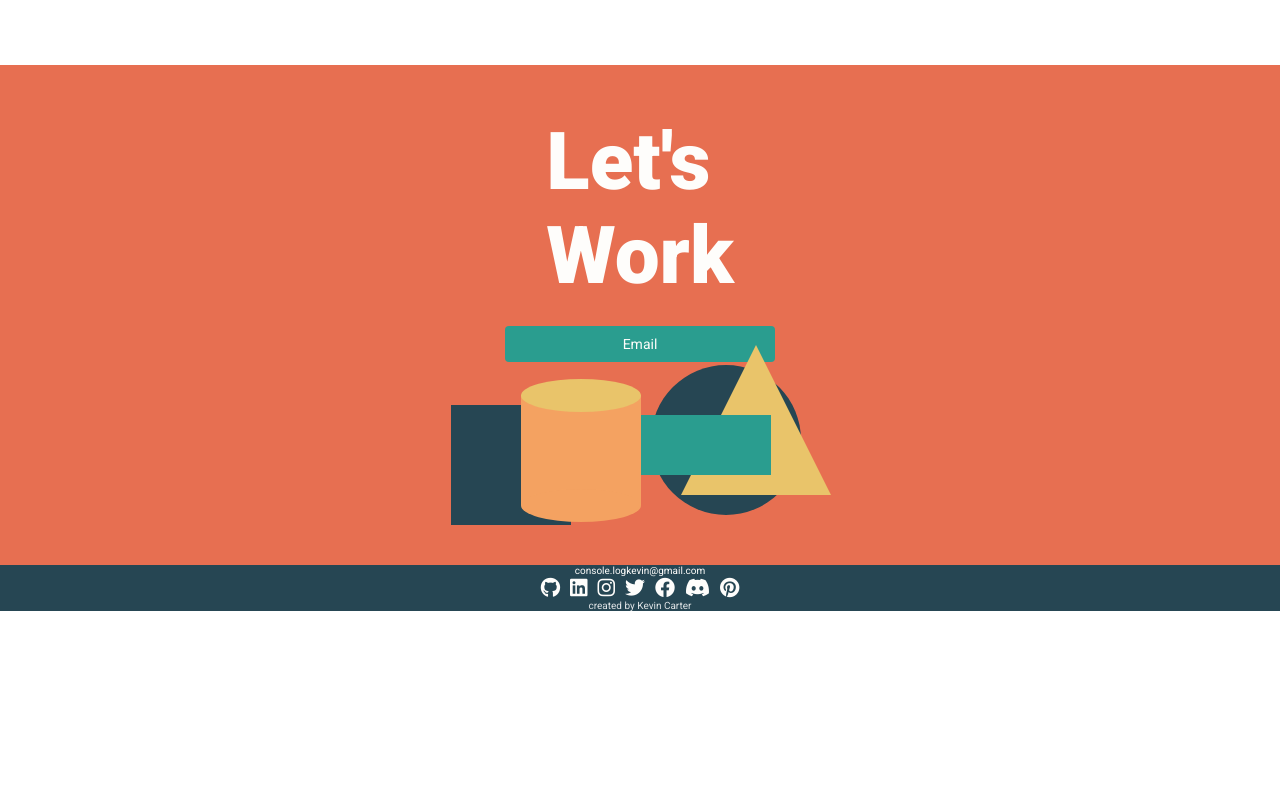
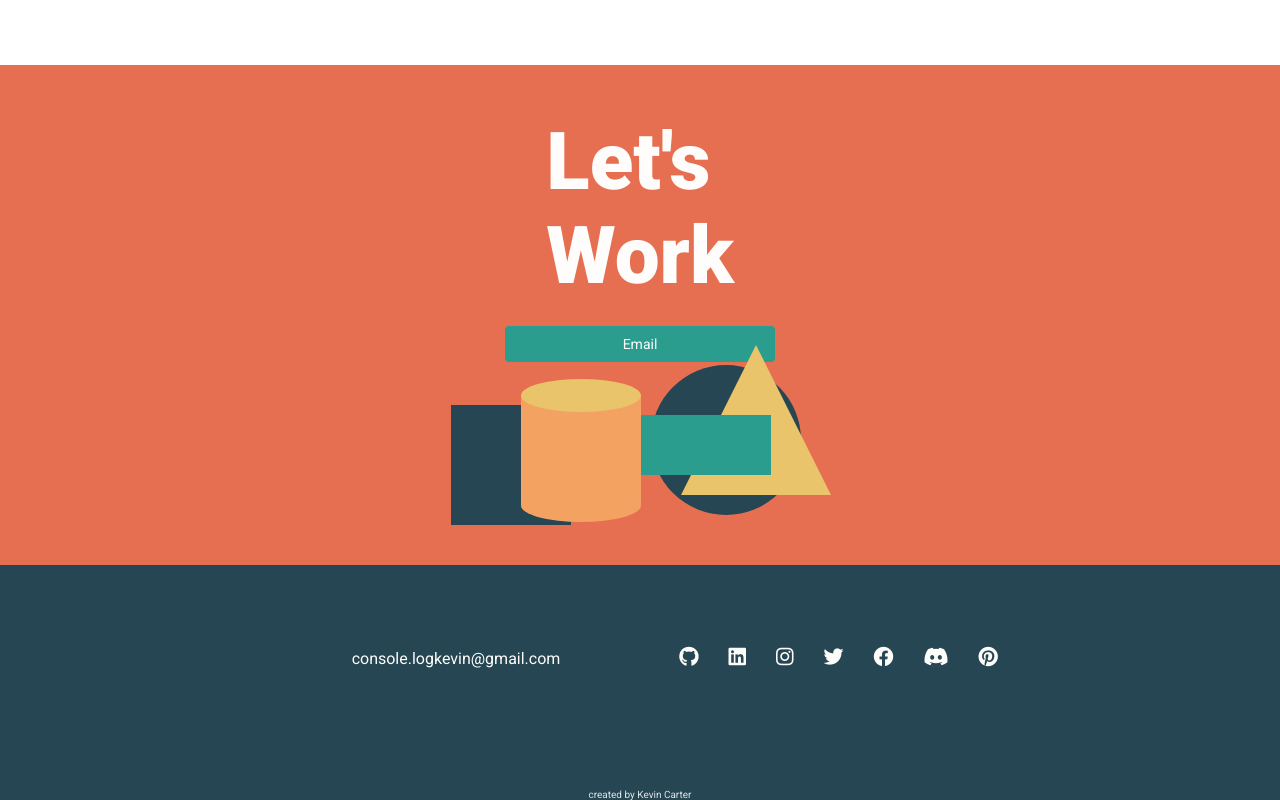
Before and after one commit to kvncrtr/portfolio, a React (Vite) app: page / in a window 1280 px wide. Shown: the part 3168-3968 px from the top of the page. Before the commit the page ends 3779 px from the top, so only its background shows below. Built offline with nearby package versions, Linux system fonts and the light colour scheme.

Commit message:
finish bulk of page need to next fill in details

```diff
--- a/src/components/Footer.jsx
+++ b/src/components/Footer.jsx
@@ -1,7 +1,7 @@
 import React from 'react'
 
 export default function Footer() {
-let email = 'console.logkevin@gmail.com'
+let email = 'mailto:console.logkevin@gmail.com'
 
 let github = 'https://github.com/kvncrtr'
 let linkedin = 'https://www.linkedin.com/in/kevin-carter-4a4886105/'
@@ -13,7 +13,7 @@ let pinterest = 'https://www.pinterest.com/repaygod/'
 
    return (
    <footer className={'section footer--section'}>
-      <a href={email}>console.logkevin@gmail.com</a>
+      <a href={email} alt='email'>console.logkevin@gmail.com</a>
 
       <div className={'footer--icon-container'}>
 
--- a/src/styles/app.css
+++ b/src/styles/app.css
@@ -968,15 +968,29 @@ nav a:hover {
 /* Footer Section */
 
 .footer--section {
+   padding-top: 4rem;
+   display: flex;
+   flex-direction: column;
+   gap: 2rem;
    background-color: var(--primary);
    color: var(--primary-light);
    text-align: center;
 }
 
-.footer--icon-case {
-   width: min-content;
-   margin: 0 auto;
-   background-color: red;
+.footer--section > a {
+   font-size: 1.6rem;
+}
+
+.footer--section > a:hover {
+   opacity: 0.7;
+   color: var(--accent);
+}
+
+.footer--icon-container {
+   display: inline-block;
+   flex-wrap: wrap;
+   width: 100%;
+   margin: 1rem auto 10rem;
 }
 
 .footer--icon {
@@ -984,5 +998,36 @@ nav a:hover {
 }
 
 .footer--icon +  .footer--icon {
-   margin-left: 1rem;
+   margin-left: 3rem;
 }
+
+.footer--icon:hover {
+   opacity: 0.7;
+}
+
+@media (min-width: 838px) {
+   .footer--section {
+      display: grid;
+      grid-template-columns: repeat(2, 1fr);
+      height: min-content;
+      flex-direction: row;
+   }
+
+   .footer--section > a {
+      padding-top: 0.4rem;
+      padding-left: 40%;
+   }
+
+   .footer--icon-container,
+   .footer--section > a {
+      margin-top: 4rem;
+   }
+
+   .footer--icon-container {
+      padding-right: 35%;
+   }
+
+   .footer--section p {
+      grid-area: 2 / 1 / 3 / 3 ;
+   }
+}
```
